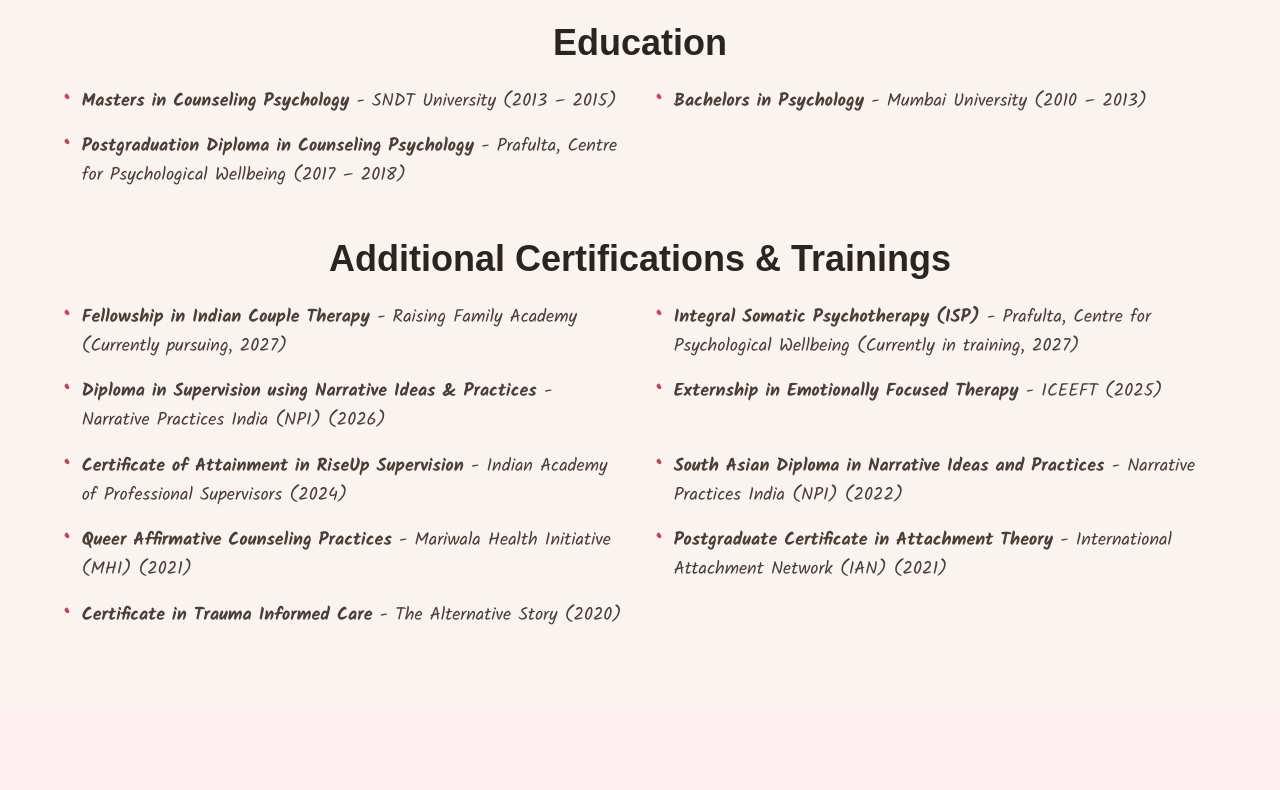
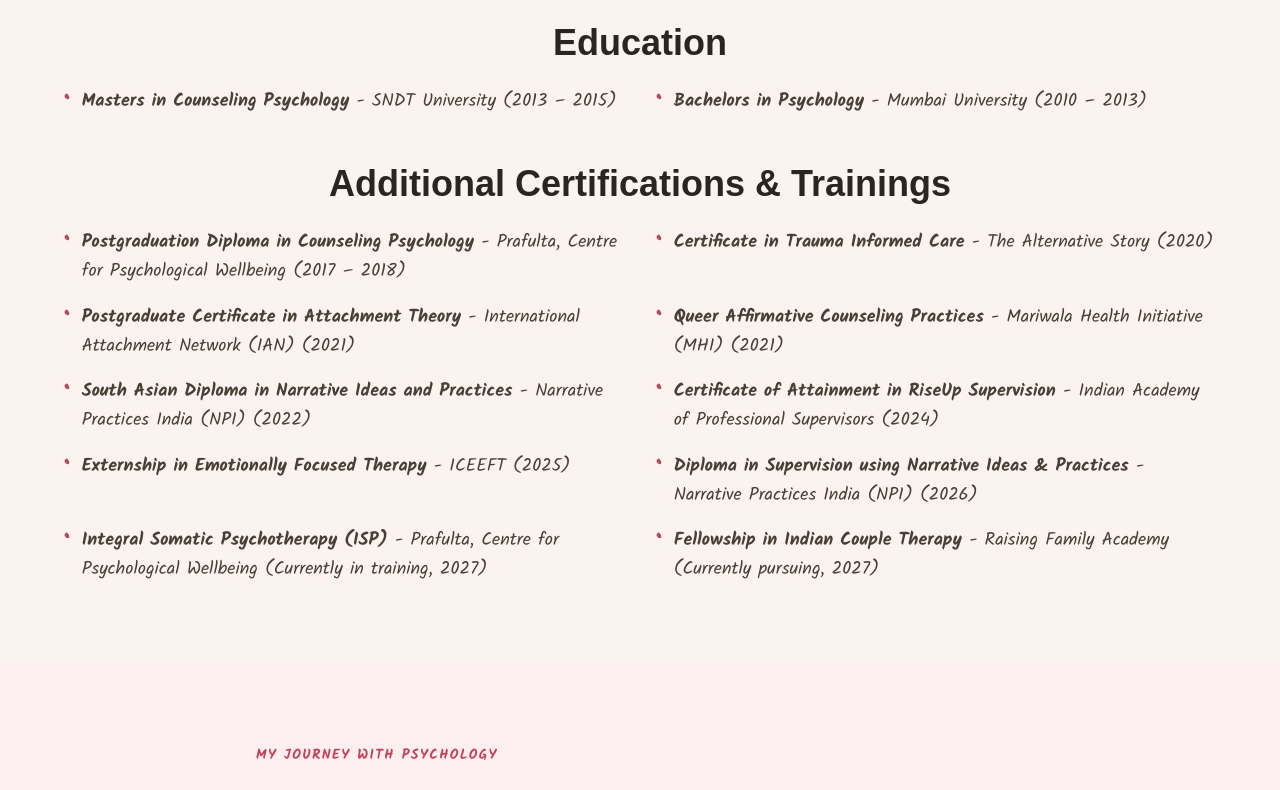
Before and after one commit to Shree0310/Metamorphosis, a Next.js app: page /about in a window 1280 px wide. Shown: the part 1140-1930 px from the top of the page. Built offline with nearby package versions, Linux system fonts and the light colour scheme; a web font is replaced by a local one.

Commit message:
other minute changes

```diff
--- a/src/app/about/AboutPageContent.tsx
+++ b/src/app/about/AboutPageContent.tsx
@@ -302,12 +302,6 @@
                   <strong>Bachelors in Psychology</strong> - Mumbai University (2010 – 2013)
                 </p>
               </div>
-              <div className="flex gap-3">
-                <span className="text-[#C2445B] text-2xl leading-none" style={{ fontWeight: 700 }}>•</span>
-                <p className="m-0 text-lg leading-relaxed text-[#4A3F36]" style={{ fontWeight: 500 }}>
-                  <strong>Postgraduation Diploma in Counseling Psychology</strong> - Prafulta, Centre for Psychological Wellbeing (2017 – 2018)
-                </p>
-              </div>
             </div>
           </div>
 
@@ -320,7 +314,49 @@
               <div className="flex gap-3">
                 <span className="text-[#C2445B] text-2xl leading-none" style={{ fontWeight: 700 }}>•</span>
                 <p className="m-0 text-lg leading-relaxed text-[#4A3F36]" style={{ fontWeight: 500 }}>
-                  <strong>Fellowship in Indian Couple Therapy</strong> - Raising Family Academy (Currently pursuing, 2027)
+                  <strong>Postgraduation Diploma in Counseling Psychology</strong> - Prafulta, Centre for Psychological Wellbeing (2017 – 2018)
+                </p>
+              </div>
+              <div className="flex gap-3">
+                <span className="text-[#C2445B] text-2xl leading-none" style={{ fontWeight: 700 }}>•</span>
+                <p className="m-0 text-lg leading-relaxed text-[#4A3F36]" style={{ fontWeight: 500 }}>
+                  <strong>Certificate in Trauma Informed Care</strong> - The Alternative Story (2020)
+                </p>
+              </div>
+              <div className="flex gap-3">
+                <span className="text-[#C2445B] text-2xl leading-none" style={{ fontWeight: 700 }}>•</span>
+                <p className="m-0 text-lg leading-relaxed text-[#4A3F36]" style={{ fontWeight: 500 }}>
+                  <strong>Postgraduate Certificate in Attachment Theory</strong> - International Attachment Network (IAN) (2021)
+                </p>
+              </div>
+              <div className="flex gap-3">
+                <span className="text-[#C2445B] text-2xl leading-none" style={{ fontWeight: 700 }}>•</span>
+                <p className="m-0 text-lg leading-relaxed text-[#4A3F36]" style={{ fontWeight: 500 }}>
+                  <strong>Queer Affirmative Counseling Practices</strong> - Mariwala Health Initiative (MHI) (2021)
+                </p>
+              </div>
+              <div className="flex gap-3">
+                <span className="text-[#C2445B] text-2xl leading-none" style={{ fontWeight: 700 }}>•</span>
+                <p className="m-0 text-lg leading-relaxed text-[#4A3F36]" style={{ fontWeight: 500 }}>
+                  <strong>South Asian Diploma in Narrative Ideas and Practices</strong> - Narrative Practices India (NPI) (2022)
+                </p>
+              </div>
+              <div className="flex gap-3">
+                <span className="text-[#C2445B] text-2xl leading-none" style={{ fontWeight: 700 }}>•</span>
+                <p className="m-0 text-lg leading-relaxed text-[#4A3F36]" style={{ fontWeight: 500 }}>
+                  <strong>Certificate of Attainment in RiseUp Supervision</strong> - Indian Academy of Professional Supervisors (2024)
+                </p>
+              </div>
+              <div className="flex gap-3">
+                <span className="text-[#C2445B] text-2xl leading-none" style={{ fontWeight: 700 }}>•</span>
+                <p className="m-0 text-lg leading-relaxed text-[#4A3F36]" style={{ fontWeight: 500 }}>
+                  <strong>Externship in Emotionally Focused Therapy</strong> - ICEEFT (2025)
+                </p>
+              </div>
+              <div className="flex gap-3">
+                <span className="text-[#C2445B] text-2xl leading-none" style={{ fontWeight: 700 }}>•</span>
+                <p className="m-0 text-lg leading-relaxed text-[#4A3F36]" style={{ fontWeight: 500 }}>
+                  <strong>Diploma in Supervision using Narrative Ideas & Practices</strong> - Narrative Practices India (NPI) (2026)
                 </p>
               </div>
               <div className="flex gap-3">
@@ -332,43 +368,7 @@
               <div className="flex gap-3">
                 <span className="text-[#C2445B] text-2xl leading-none" style={{ fontWeight: 700 }}>•</span>
                 <p className="m-0 text-lg leading-relaxed text-[#4A3F36]" style={{ fontWeight: 500 }}>
-                  <strong>Diploma in Supervision using Narrative Ideas & Practices</strong> - Narrative Practices India (NPI) (2026)
-                </p>
-              </div>
-              <div className="flex gap-3">
-                <span className="text-[#C2445B] text-2xl leading-none" style={{ fontWeight: 700 }}>•</span>
-                <p className="m-0 text-lg leading-relaxed text-[#4A3F36]" style={{ fontWeight: 500 }}>
-                  <strong>Externship in Emotionally Focused Therapy</strong> - ICEEFT (2025)
-                </p>
-              </div>
-              <div className="flex gap-3">
-                <span className="text-[#C2445B] text-2xl leading-none" style={{ fontWeight: 700 }}>•</span>
-                <p className="m-0 text-lg leading-relaxed text-[#4A3F36]" style={{ fontWeight: 500 }}>
-                  <strong>Certificate of Attainment in RiseUp Supervision</strong> - Indian Academy of Professional Supervisors (2024)
-                </p>
-              </div>
-              <div className="flex gap-3">
-                <span className="text-[#C2445B] text-2xl leading-none" style={{ fontWeight: 700 }}>•</span>
-                <p className="m-0 text-lg leading-relaxed text-[#4A3F36]" style={{ fontWeight: 500 }}>
-                  <strong>South Asian Diploma in Narrative Ideas and Practices</strong> - Narrative Practices India (NPI) (2022)
-                </p>
-              </div>
-              <div className="flex gap-3">
-                <span className="text-[#C2445B] text-2xl leading-none" style={{ fontWeight: 700 }}>•</span>
-                <p className="m-0 text-lg leading-relaxed text-[#4A3F36]" style={{ fontWeight: 500 }}>
-                  <strong>Queer Affirmative Counseling Practices</strong> - Mariwala Health Initiative (MHI) (2021)
-                </p>
-              </div>
-              <div className="flex gap-3">
-                <span className="text-[#C2445B] text-2xl leading-none" style={{ fontWeight: 700 }}>•</span>
-                <p className="m-0 text-lg leading-relaxed text-[#4A3F36]" style={{ fontWeight: 500 }}>
-                  <strong>Postgraduate Certificate in Attachment Theory</strong> - International Attachment Network (IAN) (2021)
-                </p>
-              </div>
-              <div className="flex gap-3">
-                <span className="text-[#C2445B] text-2xl leading-none" style={{ fontWeight: 700 }}>•</span>
-                <p className="m-0 text-lg leading-relaxed text-[#4A3F36]" style={{ fontWeight: 500 }}>
-                  <strong>Certificate in Trauma Informed Care</strong> - The Alternative Story (2020)
+                  <strong>Fellowship in Indian Couple Therapy</strong> - Raising Family Academy (Currently pursuing, 2027)
                 </p>
               </div>
             </div>
@@ -471,7 +471,7 @@
             className="mb-6 text-2xl leading-tight sm:text-3xl lg:text-5xl"
             style={{ fontFamily: 'var(--font-baloo)', fontWeight: 700, letterSpacing: '-0.01em' }}
           >
-            Client-centred, <span className="text-[#FFE66D]">body-aware</span>, non-pathologizing.
+            Client-centred, <span className="text-[#FF6F81]">somatic</span>, non-pathologizing.
           </h2>
           <p className="m-0 text-lg leading-relaxed text-[#4A3F36] sm:text-xl" style={{ fontWeight: 500 }}>
             I'm a narrative practitioner working through a client-centred lens, drawing from a body-based approach — I believe our bodies feel and store a lot of our experiences. My style is collaborative and relational: I strive to cultivate a safe, non-judgmental space, and I strongly believe in the autonomy people hold.
--- a/src/app/book-now/page.tsx
+++ b/src/app/book-now/page.tsx
@@ -10,6 +10,7 @@
   email: string;
   phone: string;
   service: string;
+  referredBy: string;
   message: string;
 };
 
@@ -18,6 +19,7 @@
   email: '',
   phone: '',
   service: '',
+  referredBy: '',
   message: '',
 };
 
@@ -475,12 +477,35 @@
                     </select>
                   </label>
 
+                  {/* Referred By */}
+                  <label style={{ display: 'flex', flexDirection: 'column' }}>
+                    <span style={{ fontSize: '14px', fontWeight: 700, color: '#2B2420', marginBottom: '8px' }}>
+                      Referred by <span style={{ color: '#C2445B' }}>*</span>
+                    </span>
+                    <input
+                      required
+                      name="referredBy"
+                      value={formData.referredBy}
+                      onChange={handleChange}
+                      style={{
+                        background: '#FBF3EF',
+                        border: '1px solid #E0D5C7',
+                        padding: '12px 15px',
+                        fontFamily: 'var(--font-kalam)',
+                        fontSize: '16px',
+                        color: '#2B2420',
+                        borderRadius: 0,
+                      }}
+                    />
+                  </label>
+
                   {/* Message */}
                   <label style={{ display: 'flex', flexDirection: 'column' }}>
                     <span style={{ fontSize: '14px', fontWeight: 700, color: '#2B2420', marginBottom: '8px' }}>
-                      What would you like to talk about?
+                      What would you like to talk about? <span style={{ color: '#C2445B' }}>*</span>
                     </span>
                     <textarea
+                      required
                       name="message"
                       rows={4}
                       value={formData.message}
--- a/src/app/faq/page.tsx
+++ b/src/app/faq/page.tsx
@@ -127,7 +127,7 @@
     id: "fees-pricing",
     category: "About Fees",
     question: "What are your fees?",
-    answer: "For Individual Sessions:\n• Clients residing in India - ₹2500\n• Indians residing outside of India - ₹3500\n\nFor Couples Therapy sessions:\n• Couples residing in India - ₹4000\n• Indian Couples outside of India - ₹5000\n\nFor supervision sessions - A range from ₹1200 to ₹2200."
+    answer: "For Individual Sessions:\n• Clients residing in India - ₹2500\n• Indians residing outside of India - ₹3500\n\nFor Couples Therapy sessions:\n• Couples residing in India - ₹4000\n• Indian Couples outside of India - ₹5000\n\nFor supervision sessions - A range from ₹1200 to ₹2200.\n\n*Note - The fees are subject to yearly change."
   },
   {
     id: "fees-sliding-scale",
```
